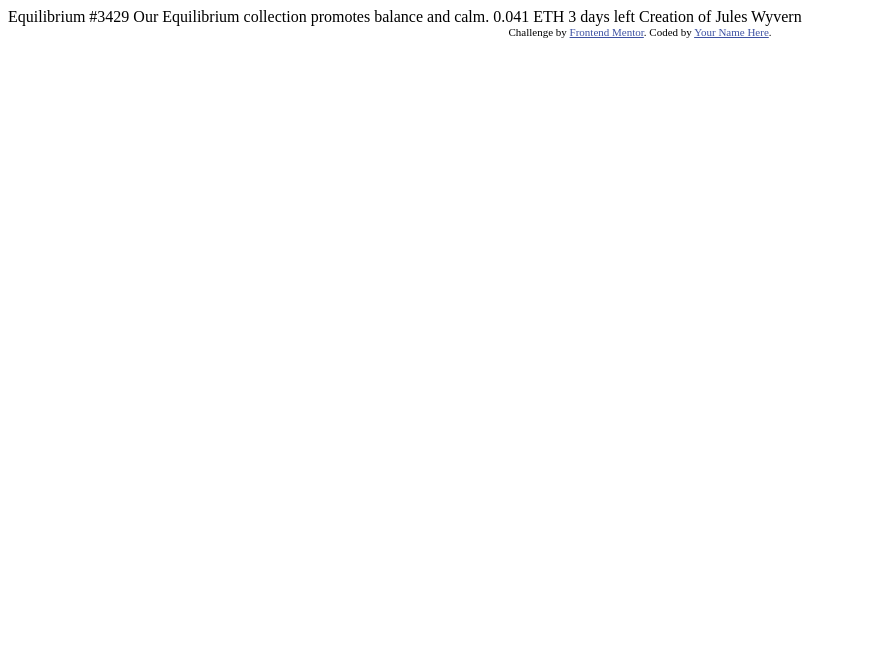
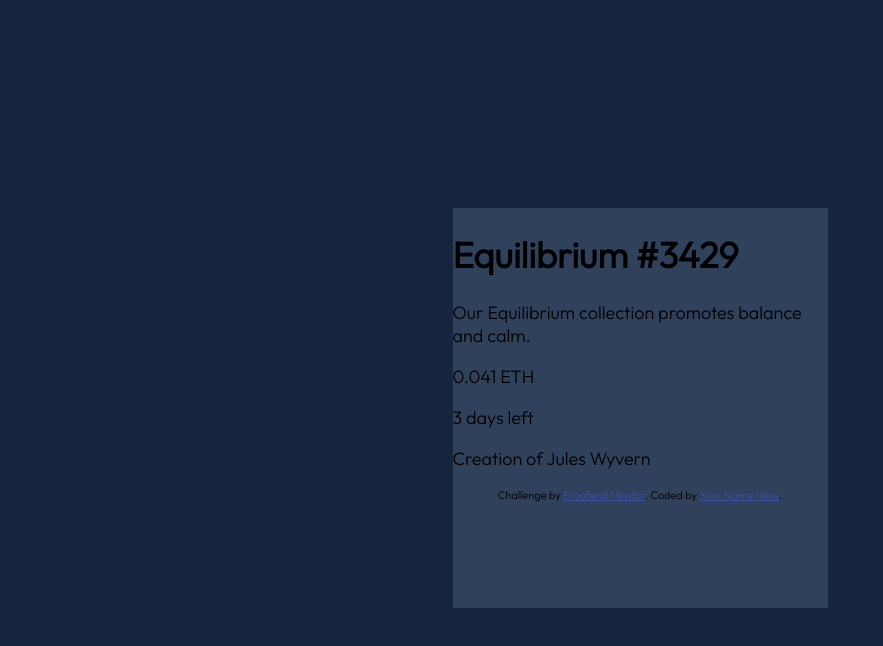
Before and after one commit to luisMartinez011/NFT-card, a plain HTML site: page index.html in a window 1280 px wide. Shown: the whole page, without its empty margins (0-883 px from the left). Drawn offline with Linux system fonts and the light colour scheme.

Commit message:
Tarjeta centralizada

```diff
--- /dev/null
+++ b/CSS/general.css
@@ -0,0 +1,18 @@
+html,body{
+    background-color: hsl(216, 50%, 16%);
+    font-size: 18px;
+    font-family: 'Outfit', sans-serif;
+}
+
+
+body{
+    height: 100vh;
+    display:flex;
+}
+
+.tarjeta{
+    background-color: hsl(215, 32%, 27%);
+    width: 375px; height: 50vh;
+    margin: auto;
+
+}
--- a/index.html
+++ b/index.html
@@ -1,33 +1,55 @@
 <!DOCTYPE html>
 <html lang="en">
+
 <head>
   <meta charset="UTF-8">
-  <meta name="viewport" content="width=device-width, initial-scale=1.0"> <!-- displays site properly based on user's device -->
+  <meta name="viewport" content="width=device-width, initial-scale=1.0">
+  <!-- displays site properly based on user's device -->
 
   <link rel="icon" type="image/png" sizes="32x32" href="./images/favicon-32x32.png">
 
+  <link rel="stylesheet" href="CSS/general.css">
+
+  <link rel="preconnect" href="https://fonts.googleapis.com">
+<link rel="preconnect" href="https://fonts.gstatic.com" crossorigin>
+<link href="https://fonts.googleapis.com/css2?family=Outfit:wght@300&display=swap" rel="stylesheet">
   <title>Frontend Mentor | NFT preview card component</title>
 
   <!-- Feel free to remove these styles or customise in your own stylesheet 👍 -->
   <style>
-    .attribution { font-size: 11px; text-align: center; }
-    .attribution a { color: hsl(228, 45%, 44%); }
+    .attribution {
+      font-size: 11px;
+      text-align: center;
+    }
+
+    .attribution a {
+      color: hsl(228, 45%, 44%);
+    }
   </style>
 </head>
+
 <body>
 
-  Equilibrium #3429
 
-  Our Equilibrium collection promotes balance and calm.
+    <header class="tarjeta">
+      <h1>Equilibrium #3429</h1>
 
-  0.041 ETH
-  3 days left
+      <p>Our Equilibrium collection promotes balance and calm.</p>
 
-  Creation of Jules Wyvern
+      <p>0.041 ETH</p>
+      <p>3 days left</p>
 
-  <div class="attribution">
-    Challenge by <a href="https://www.frontendmentor.io?ref=challenge" target="_blank">Frontend Mentor</a>.
-    Coded by <a href="#">Your Name Here</a>.
-  </div>
+
+
+      <p>Creation of Jules Wyvern</p>
+
+      <div class="attribution">
+        Challenge by <a href="https://www.frontendmentor.io?ref=challenge" target="_blank">Frontend Mentor</a>.
+        Coded by <a href="#">Your Name Here</a>.
+      </div>
+
+    </header>
+
 </body>
+
 </html>
```
Also changed, not shown: CSS/mobile.css (added), CSS/web.css (added).
